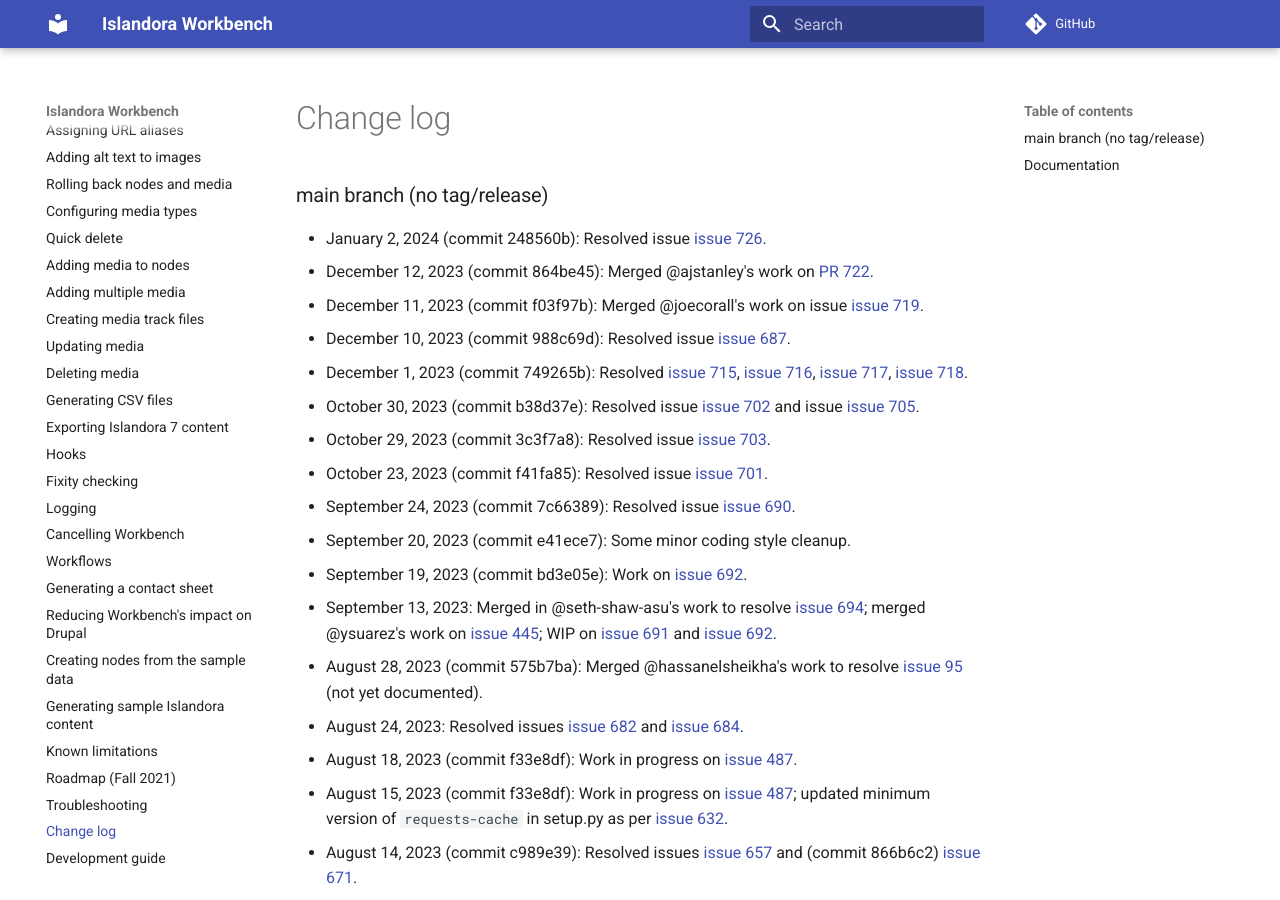
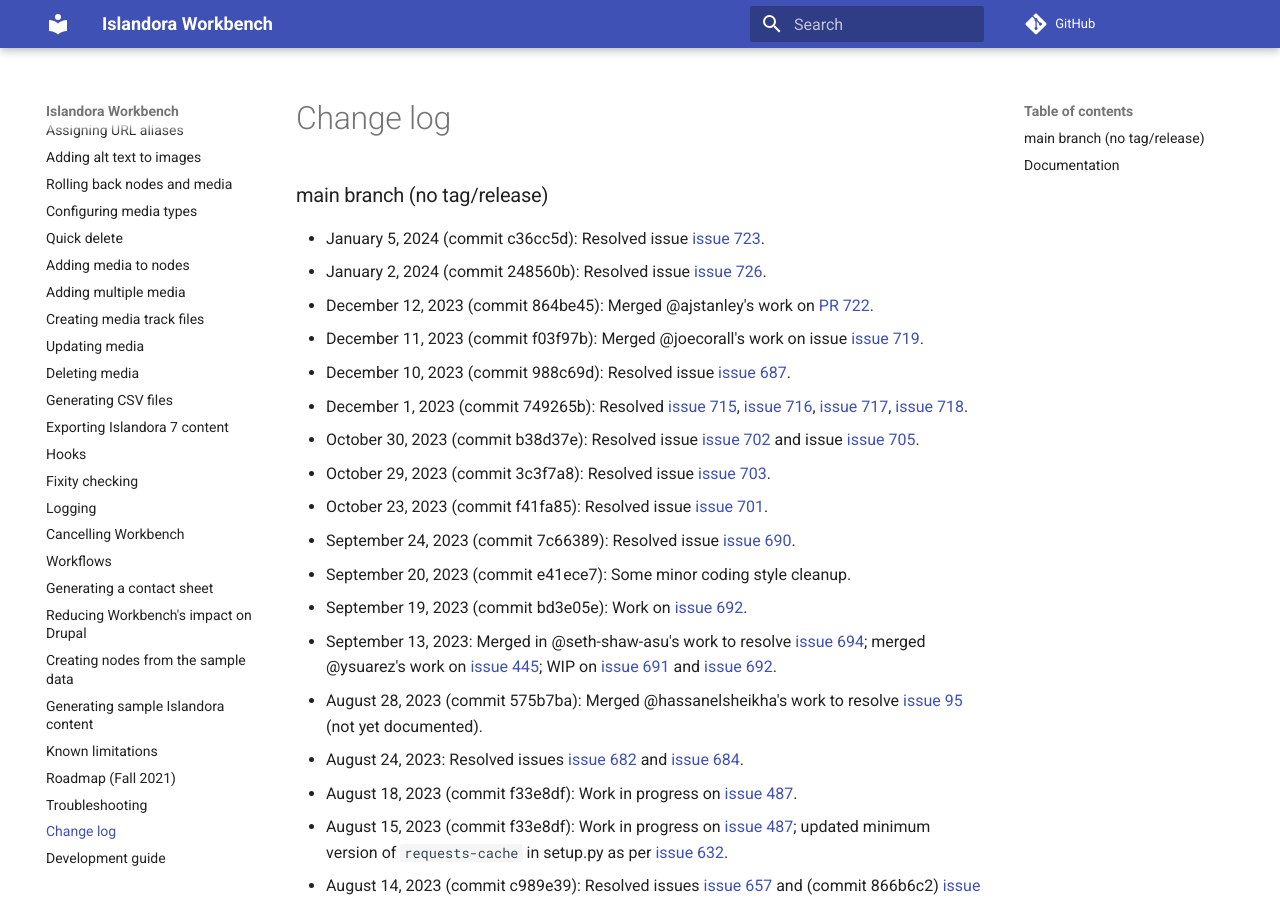
Before and after one commit to mjordan/islandora_workbench_docs, an MkDocs documentation site: the page built from docs/changelog.md, in a window 1280 px wide and 900 px high. Built offline with MkDocs 1.6.1 and Material for MkDocs 9.7.7, drawn with Linux system fonts in a browser that asks for light colours; comment, search, counter and statistics services are not loaded.

Commit message:
Updated changelog.

```diff
--- a/docs/changelog.md
+++ b/docs/changelog.md
@@ -1,5 +1,6 @@
 ### main branch (no tag/release)
 
+* January 5, 2024 (commit c36cc5d): Resolved issue [issue 723](https://github.com/mjordan/islandora_workbench/issues/723).
 * January 2, 2024 (commit 248560b): Resolved issue [issue 726](https://github.com/mjordan/islandora_workbench/issues/726).
 * December 12, 2023 (commit 864be45): Merged @ajstanley's work on [PR 722](https://github.com/mjordan/islandora_workbench/pull/722).
 * December 11, 2023 (commit f03f97b): Merged @joecorall's work on issue [issue 719](https://github.com/mjordan/islandora_workbench/issues/719).
```
